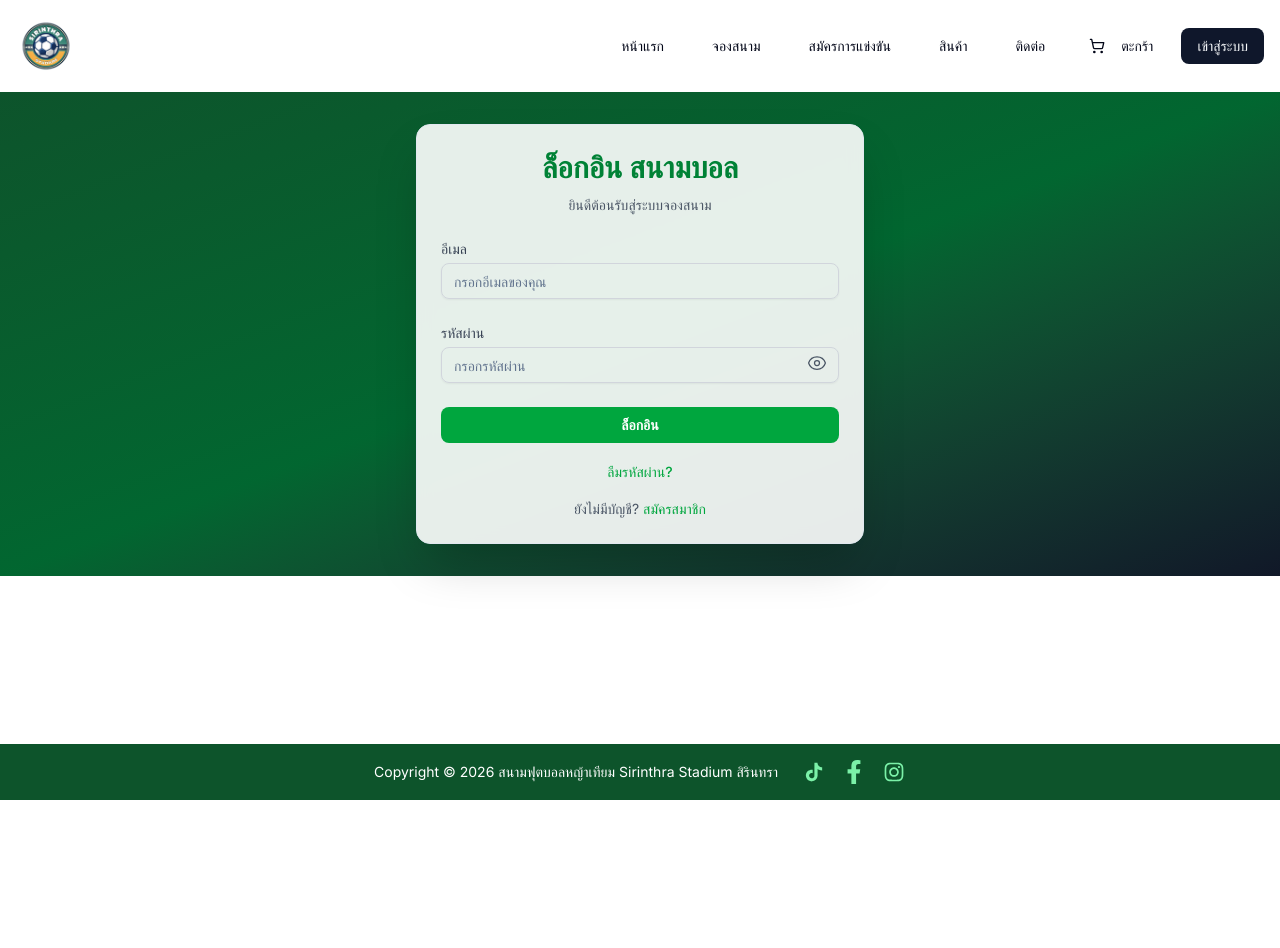
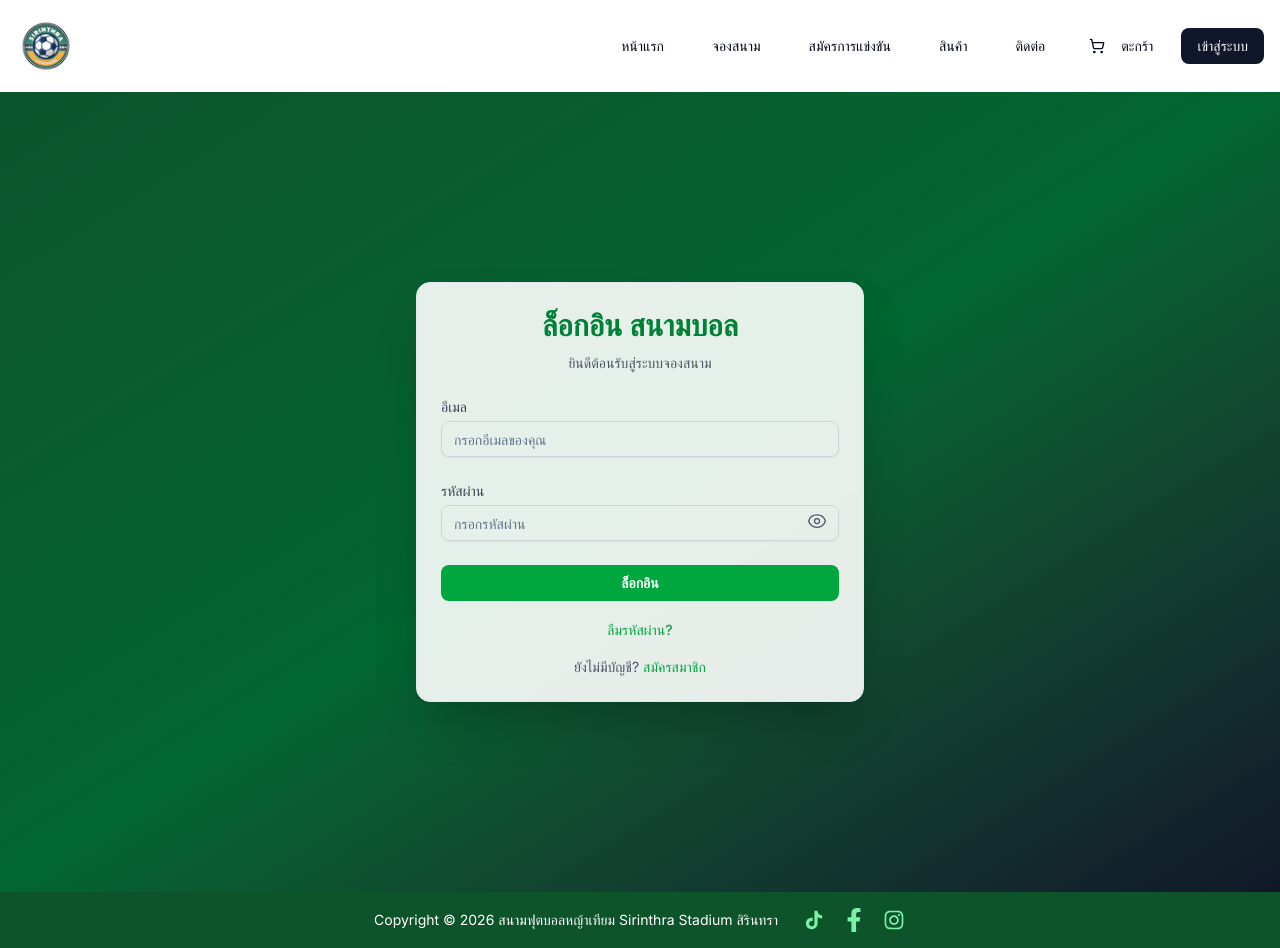
Before and after one commit to Worawut124/football-booking, a Next.js app: page /login in a window 1280 px wide. Before the commit the page ends 800 px from the top, so only its background shows below. Built offline with nearby package versions, Linux system fonts and the light colour scheme; no server answers.

Commit message:
Your commit message

```diff
--- a/src/app/components/Footer.tsx
+++ b/src/app/components/Footer.tsx
@@ -6,7 +6,7 @@ import { AiOutlineInstagram } from "react-icons/ai";
 
 export default function Footer() {
   return (
-    <footer className="w-full bg-green-900 text-white py-4 mt-6">
+    <footer className="w-full bg-green-900 text-white py-4 mt-0">
       <div className="flex flex-col items-center space-y-2 md:flex-row md:justify-center md:space-y-0 md:space-x-6">
         {/* ข้อความลิขสิทธิ์ */}
         <p className="text-sm text-center md:text-left">
--- a/src/app/login/page.tsx
+++ b/src/app/login/page.tsx
@@ -123,7 +123,7 @@ export default function LoginPage() {
 
   return (
     <div
-      className="flex items-center justify-center bg-gradient-to-br from-green-900 via-green-800 to-gray-900 min-h-full py-8"
+      className="flex items-center justify-center bg-gradient-to-br from-green-900 via-green-800 to-gray-900 min-h-screen py-8"
       style={{
         backgroundSize: "cover",
         backgroundPosition: "center",
--- a/src/app/register/page.tsx
+++ b/src/app/register/page.tsx
@@ -54,7 +54,7 @@ export default function RegisterPage() {
 
   return (
     <div
-      className="flex items-center justify-center bg-gradient-to-br from-green-900 via-green-800 to-gray-900 min-h-full py-8"
+      className="flex items-center justify-center bg-gradient-to-br from-green-900 via-green-800 to-gray-900 min-h-screen py-8"
       style={{
         // backgroundImage: "url(/images/img11.jpg)", // ใช้ภาพจาก public/images/
         backgroundSize: "cover",
```
